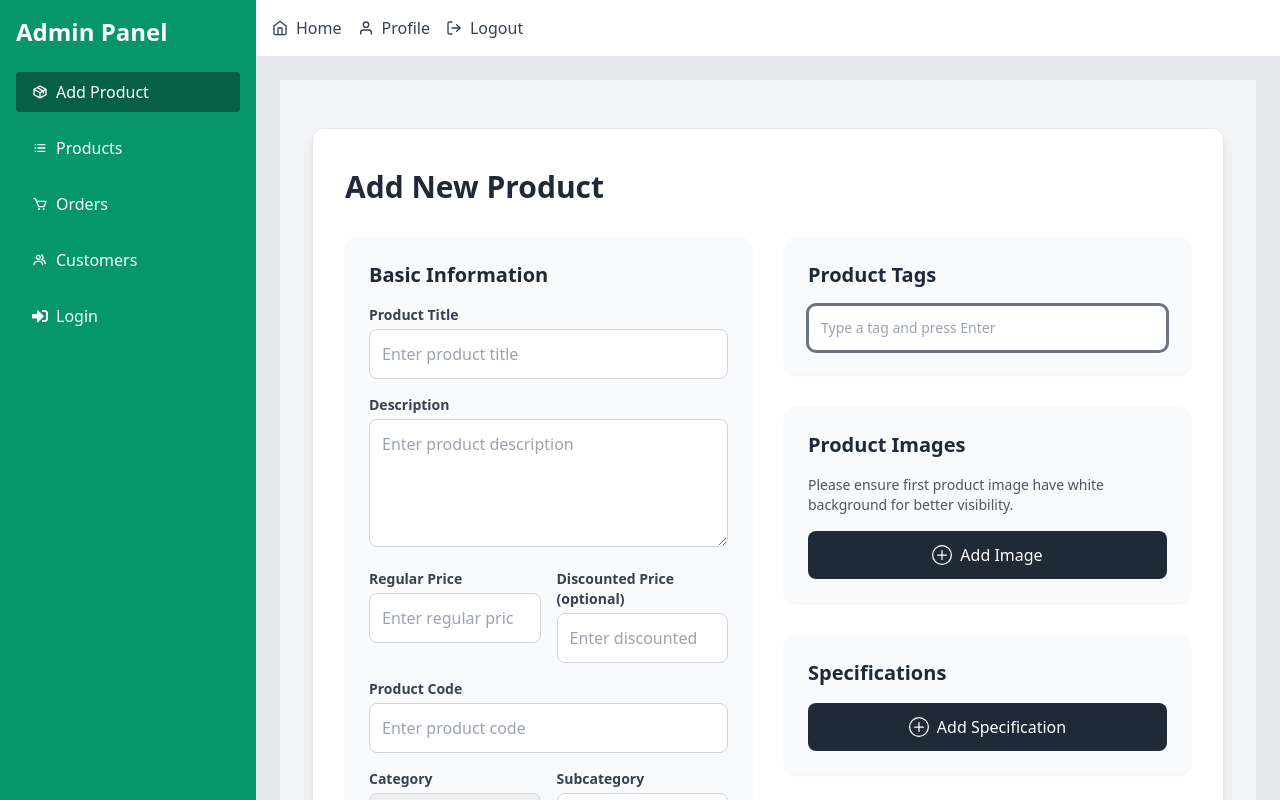
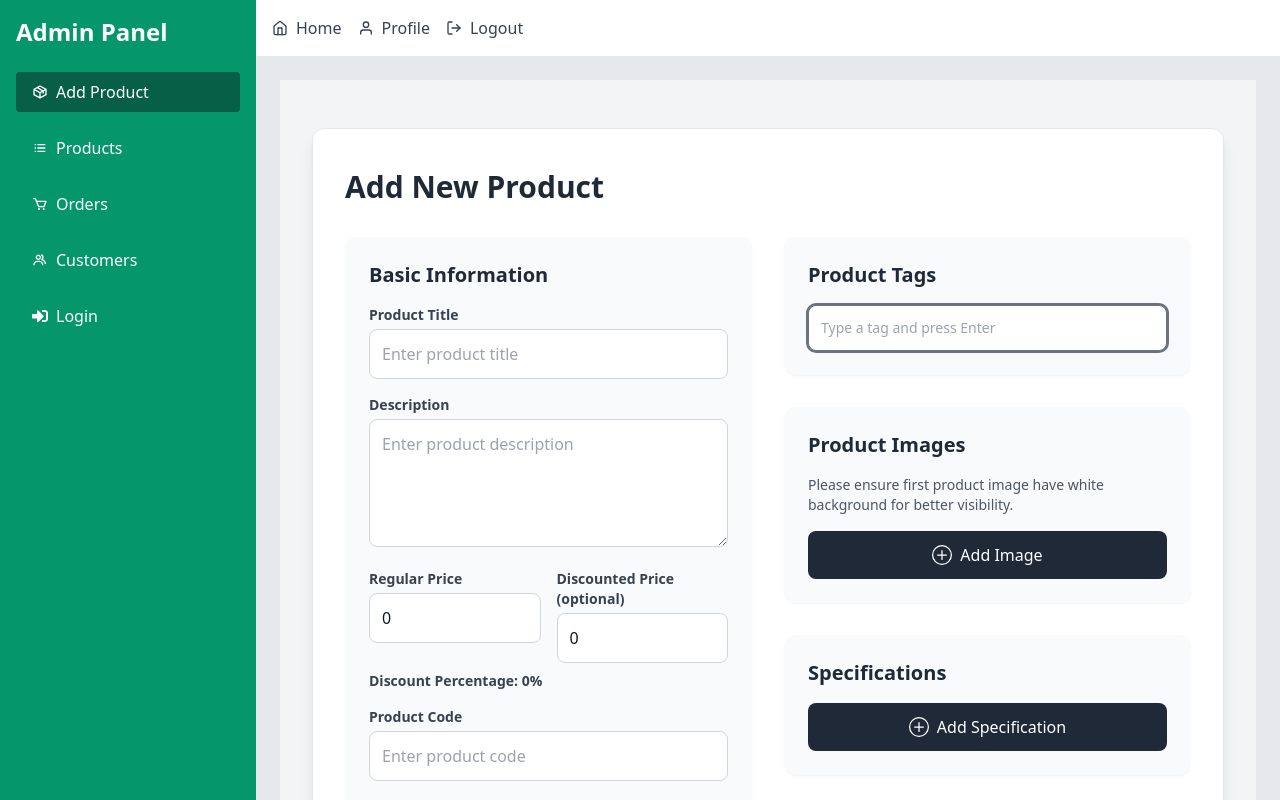
Before and after one commit to naim0018/SparkTech, a React (Vite) app: page /admin/add-product in a window 1280 px wide. Built offline with nearby package versions, Linux system fonts and the light colour scheme.

Commit message:
update discounted price

```diff
--- a/src/Component/Admin/AdminDashboard/AddProduct/AddProduct.jsx
+++ b/src/Component/Admin/AdminDashboard/AddProduct/AddProduct.jsx
@@ -15,6 +15,8 @@ export default function AddProductForm() {
   // State for form submission and input focus
   const [isSubmitting, setIsSubmitting] = useState(false);
   const inputRef = useRef(null);
+  const [discountedPercentage, setDiscountedPercentage] = useState(0);
+  console.log(discountedPercentage);
 
   // Initialize react-hook-form
   const {
@@ -23,10 +25,15 @@ export default function AddProductForm() {
     handleSubmit,
     formState: { errors },
     reset,
+    watch,
   } = useForm({
     defaultValues: {
       isFeatured: false,
       isOnSale: false,
+      price: {
+        regular: 0,
+        discounted: 0,
+      },
     },
   });
 
@@ -85,6 +92,24 @@ export default function AddProductForm() {
   // Use the mutation hook
   const [addProduct, { isLoading }] = useAddProductMutation();
 
+  // Watch for changes in regular and discounted prices
+  const regularPrice = watch("price.regular");
+  const discountedPrice = watch("price.discounted");
+
+  // Calculate savings percentage when prices change
+  useEffect(() => {
+    if (regularPrice && discountedPrice) {
+      const regular = parseFloat(regularPrice);
+      const discounted = parseFloat(discountedPrice);
+      if (regular > 0 && discounted < regular) {
+        const savings = ((regular - discounted) / regular) * 100;
+        setDiscountedPercentage(savings.toFixed(2));
+      } else {
+        setDiscountedPercentage(0);
+      }
+    }
+  }, [regularPrice, discountedPrice]);
+
   // Function to handle form submission
   const onSubmit = async (data) => {
     setIsSubmitting(true);
@@ -102,8 +127,8 @@ export default function AddProductForm() {
         price: {
           regular: Number(data.price.regular),
           discounted: Number(data.price.discounted),
-          savings: Number(data.price.savings),
-          savingsPercentage: Number(data.price.savingsPercentage),
+          savings: Number(data.price.regular) - Number(data.price.discounted),
+          savingsPercentage: Number(discountedPercentage),
         },
         stockQuantity: Number(data.stockQuantity),
         dimensions: {
@@ -169,7 +194,12 @@ export default function AddProductForm() {
             <div className="grid grid-cols-1 lg:grid-cols-2 gap-8">
               <div className="space-y-8">
                 {/* Basic Information */}
-                <BasicInformation register={register} errors={errors} />
+                <BasicInformation
+                  register={register}
+                  errors={errors}
+                  watch={watch}
+                  savingsPercentage={discountedPercentage}
+                />
 
                 {/* Shipping Details */}
                 <ShippingDetails register={register} errors={errors} />
--- a/src/Component/Admin/AdminDashboard/AddProduct/BasicInformation.jsx
+++ b/src/Component/Admin/AdminDashboard/AddProduct/BasicInformation.jsx
@@ -1,5 +1,23 @@
 /* eslint-disable react/prop-types */
-const BasicInformation = ({ register, errors, defaultValues = {} }) => {
+import { useEffect } from 'react';
+
+const BasicInformation = ({ register, errors, defaultValues = {}, watch, savingsPercentage }) => {
+  const regularPrice = watch("price.regular");
+  const discountedPrice = watch("price.discounted");
+
+  useEffect(() => {
+    if (regularPrice && discountedPrice) {
+      const regular = parseFloat(regularPrice);
+      const discounted = parseFloat(discountedPrice);
+      if (regular > 0 && discounted < regular) {
+        const savings = ((regular - discounted) / regular) * 100;
+        register("price.savingsPercentage", { value: savings.toFixed(2) });
+      } else {
+        register("price.savingsPercentage", { value: 0 });
+      }
+    }
+  }, [regularPrice, discountedPrice, register]);
+
   return (
     <div className="bg-gray-50 p-6 rounded-xl shadow-sm">
       <h2 className="text-xl font-semibold text-gray-800 mb-4">
@@ -64,6 +82,7 @@ const BasicInformation = ({ register, errors, defaultValues = {} }) => {
             step="0.01"
             {...register("price.regular", {
               required: "Regular price is required",
+              min: { value: 0, message: "Price must be positive" }
             })}
             defaultValue={defaultValues.price?.regular}
             className="w-full p-3 rounded-lg border border-gray-300 focus:ring-2 focus:ring-gray-500 focus:border-transparent transition duration-200"
@@ -86,12 +105,34 @@ const BasicInformation = ({ register, errors, defaultValues = {} }) => {
             id="discountedPrice"
             type="number"
             step="0.01"
-            {...register("price.discounted")}
+            {...register("price.discounted", {
+              min: { value: 0, message: "Price must be positive" },
+              validate: (value) =>
+                !value || parseFloat(value) <= parseFloat(watch("price.regular")) ||
+                "Discounted price must be less than or equal to regular price"
+            })}
             defaultValue={defaultValues.price?.discounted}
             className="w-full p-3 rounded-lg border border-gray-300 focus:ring-2 focus:ring-gray-500 focus:border-transparent transition duration-200"
             placeholder="Enter discounted price (if any)"
           />
+          {errors.price?.discounted && (
+            <p className="text-red-500 text-sm mt-1">
+              {errors.price.discounted.message}
+            </p>
+          )}
         </div>
+      </div>
+
+      {/* Savings Percentage */}
+      <div className="mt-2">
+        <p className="text-sm font-semibold text-gray-700">
+          Discount Percentage: {savingsPercentage}%
+        </p>
+        <input
+          type="hidden"
+          {...register("price.savingsPercentage")}
+          value={savingsPercentage}
+        />
       </div>
 
       {/* Product Code */}
@@ -181,6 +222,7 @@ const BasicInformation = ({ register, errors, defaultValues = {} }) => {
           type="number"
           {...register("stockQuantity", {
             required: "Stock Quantity is required",
+            min: { value: 0, message: "Stock quantity must be non-negative" }
           })}
           defaultValue={defaultValues.stockQuantity}
           className="w-full p-3 rounded-lg border border-gray-300 focus:ring-2 focus:ring-gray-500 focus:border-transparent transition duration-200"
```
